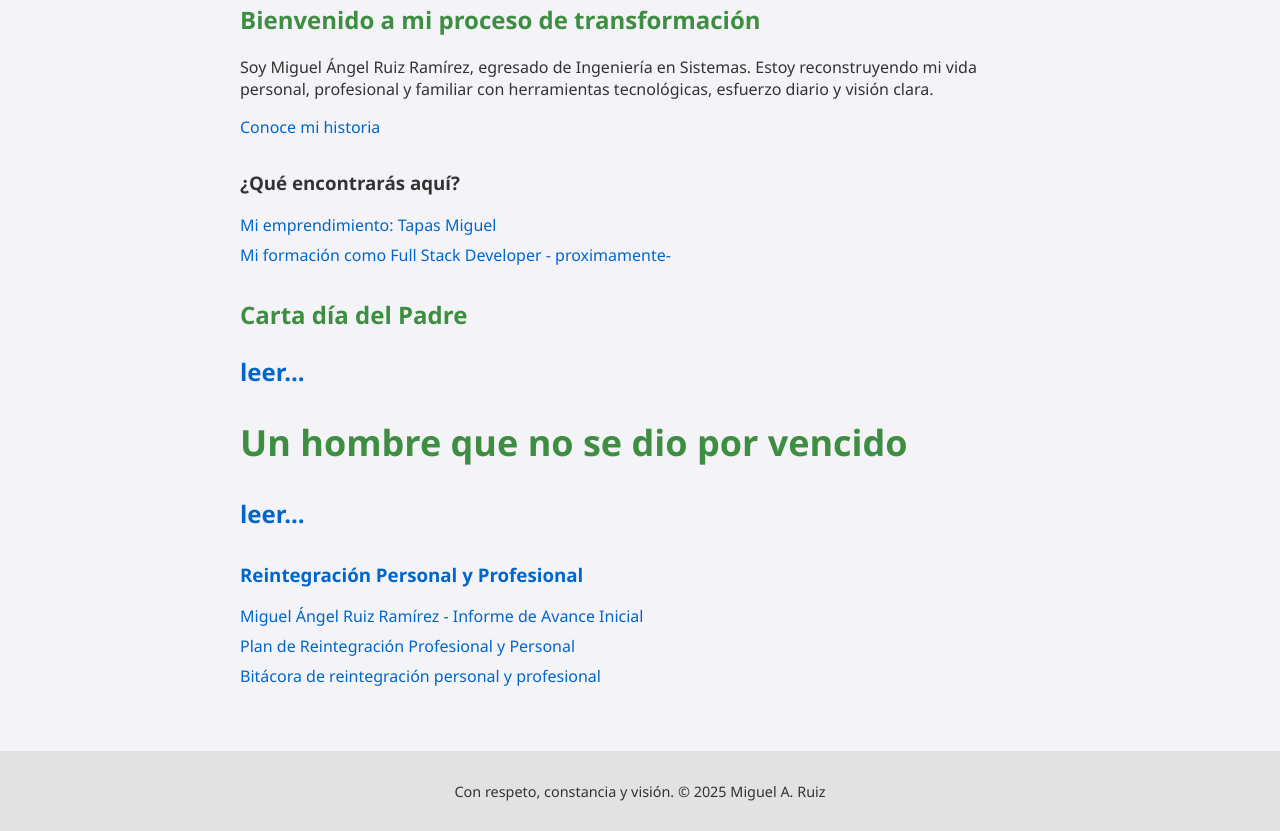
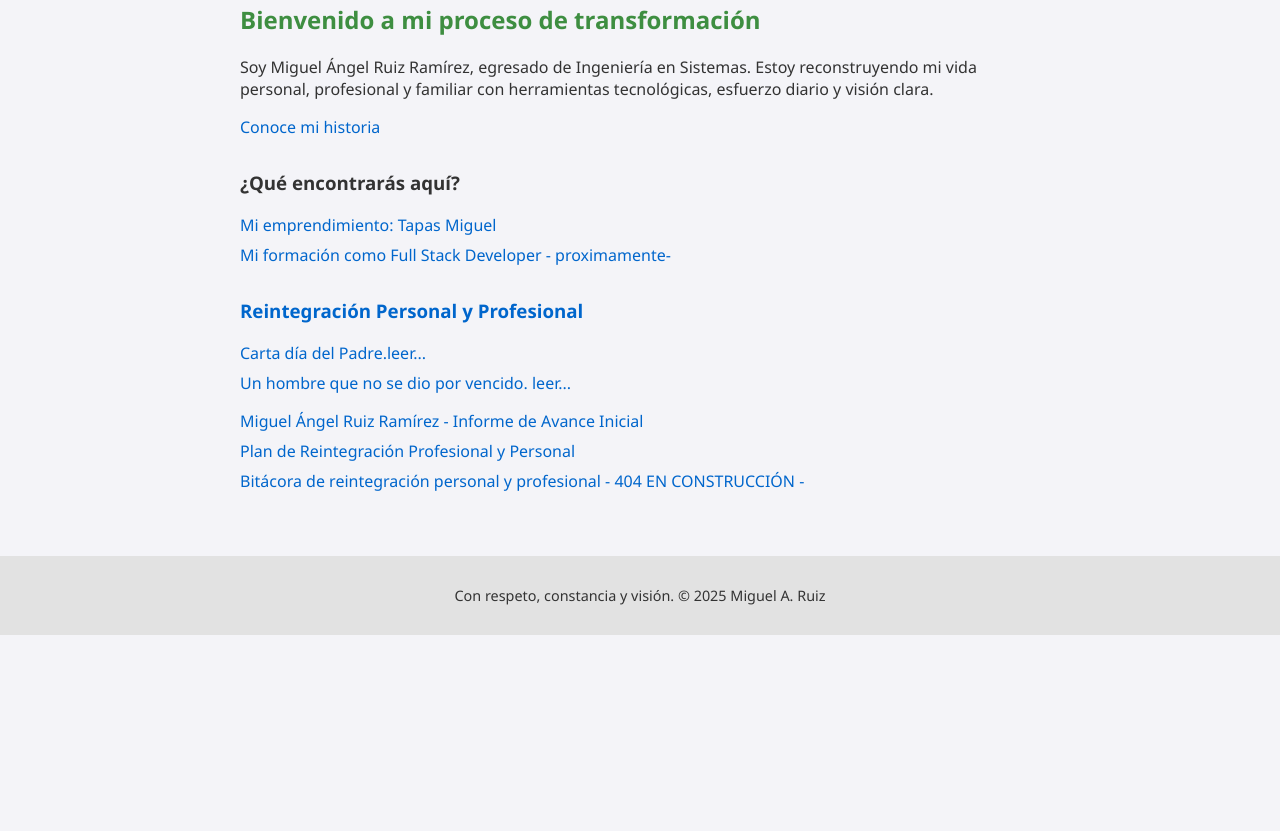
Before and after one commit to MiguelAngelkatoFull/renacer_miguel_site, a plain HTML site: page index.html in a window 1280 px wide. Shown: the part 365-1196 px from the top of the page. After the commit the page ends 1000 px from the top, so only its background shows below. Drawn offline with Linux system fonts and the light colour scheme.

Commit message:
Add files via upload

```diff
--- a/index.html
+++ b/index.html
@@ -41,28 +41,39 @@
       </section>
 
       <section class="destacados">
-      <h2>Carta día del Padre<h2>
-        <p><a href="https://miguelangelkatofull.github.io/carta-dia-del-padre/"> leer...</p>
-  <h2>Un hombre que no se dio por vencido</h2>
-  <p><a href="https://miguelangelkatofull.github.io/desde-el-silencio/" target="_blank"> leer...</p>
+
+        <h3>Reintegración Personal y Profesional</h3>
+
+
+          <ul>
+
+              <li>Carta día del Padre.<a href="https://miguelangelkatofull.github.io/carta-dia-del-padre/">leer...</li>
+
+              <li>Un hombre que no se dio por vencido.<a href="https://miguelangelkatofull.github.io/desde-el-silencio/" target="_blank"> leer...</li>
+
+          </ul>
+
+
+          <ul>
+
+              <li><a href="https://miguelangelkatofull.github.io/informes_avances_reintegracion_site/" target="_blank">Miguel Ángel Ruiz Ramírez - Informe de Avance Inicial</li>
+
+              <li><a href="https://miguelangelkatofull.github.io/plan_reintegracion_personal_profesional/" target="_blank">Plan de Reintegración Profesional y Personal</a></li>
+
+              <li><a href="">Bitácora de reintegración personal y profesional - 404 EN CONSTRUCCIÓN -</a>
+            </li>
+
+          </ul>
 
         </section>
 
-    <section class="destacados">
-
-      <h3>Reintegración Personal y Profesional</h3>
-      <ul>
-        <li><a href="https://miguelangelkatofull.github.io/informes_avances_reintegracion_site/" target="_blank">Miguel Ángel Ruiz Ramírez - Informe de Avance Inicial</li>
-        <li><a href="https://miguelangelkatofull.github.io/plan_reintegracion_personal_profesional/" target="_blank">Plan de Reintegración Profesional y Personal</a></li>
-
-        <li><a href="">Bitácora de reintegración personal y profesional</a>
-        </li>
-      </ul>
-    </section>
     </main>
 
     <footer>
+
       <p>Con respeto, constancia y visión. © 2025 Miguel A. Ruiz</p>
+
     </footer>
+
   </body>
 </html>
```
Lines whose indentation alone changed are shown as unchanged.
